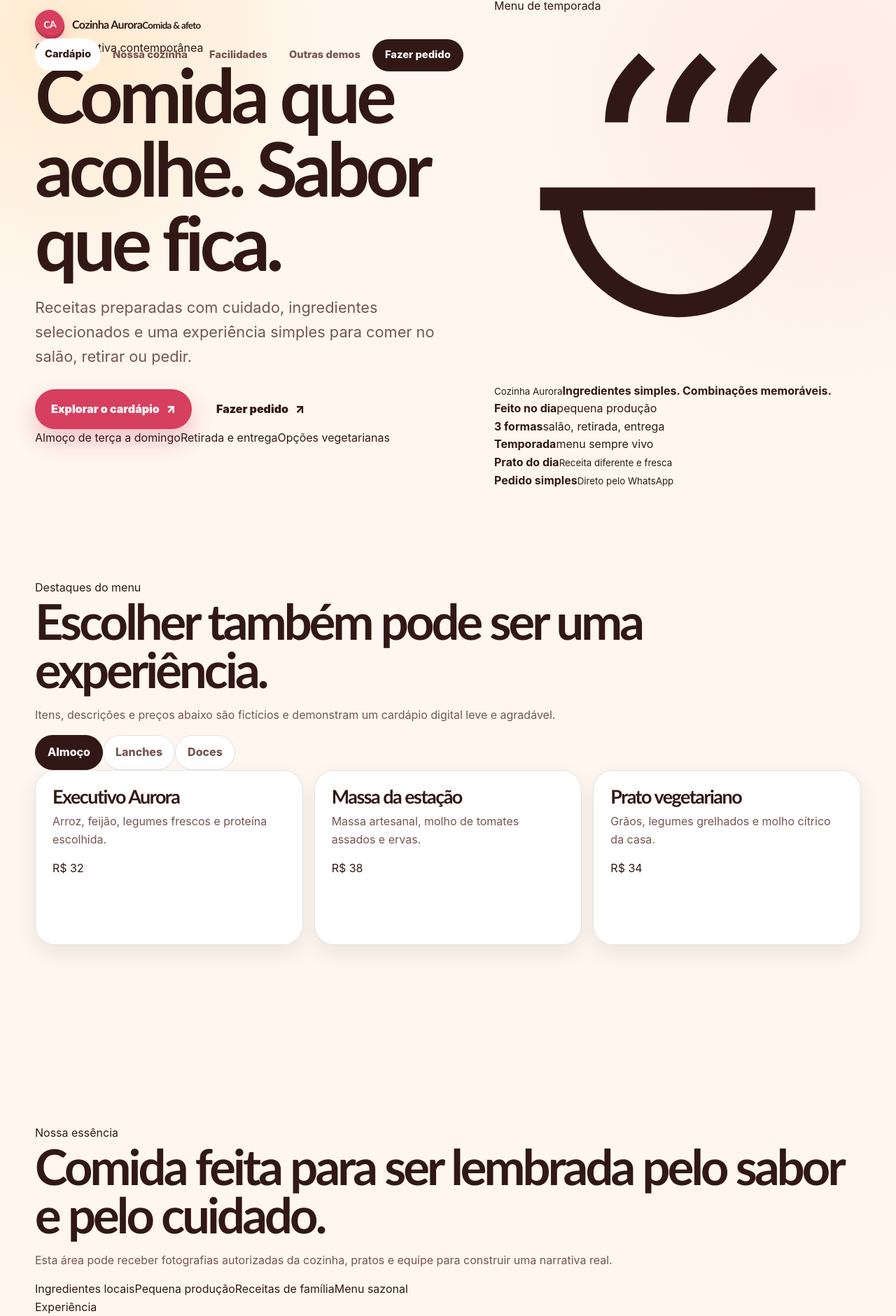
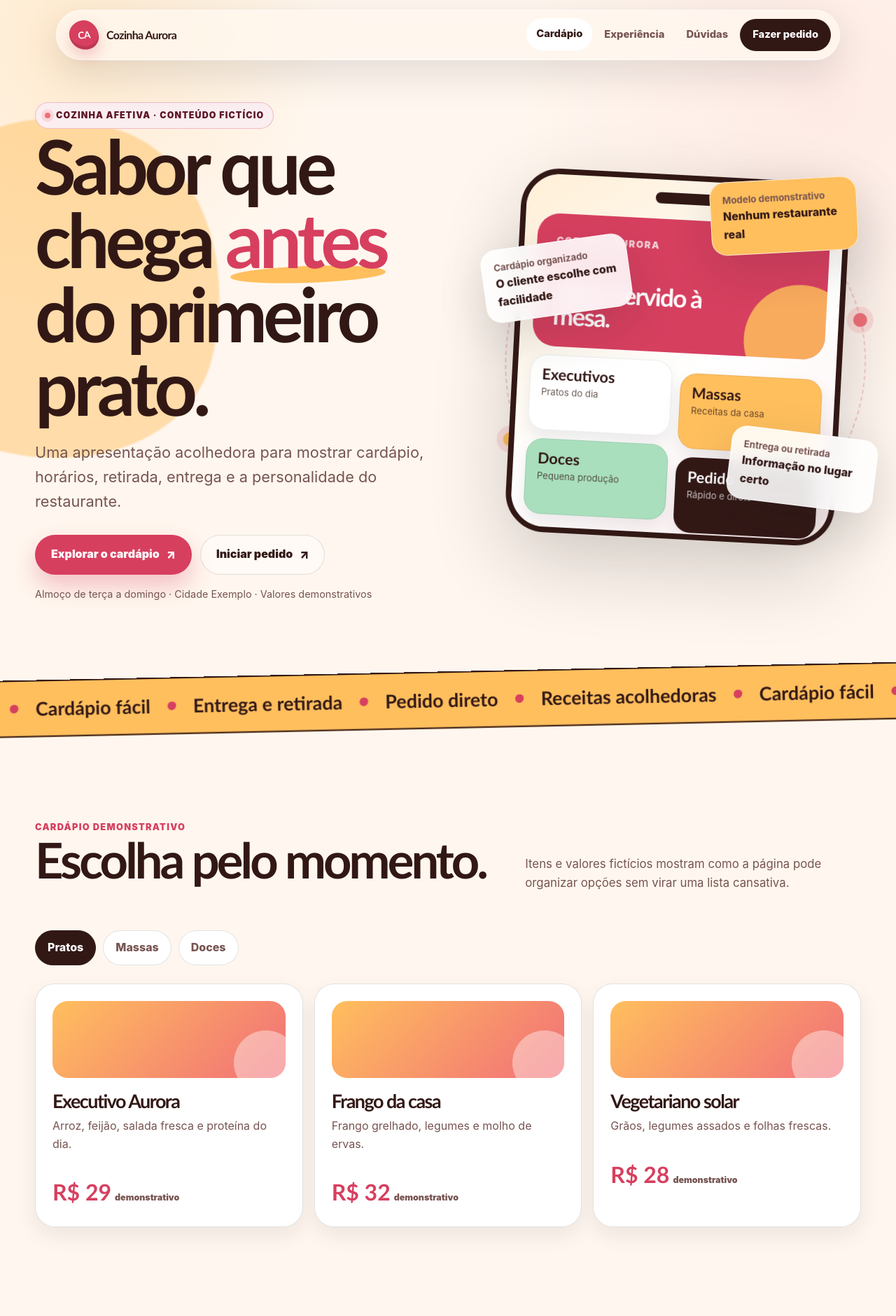
Before and after one commit to brunoferreirasalustiano/lead-finder-demos, a plain HTML site: page restaurante/index.html in a window 1280 px wide. Shown: the part 4-1884 px from the top of the page at 70% size. Drawn offline with Linux system fonts and the light colour scheme.

Commit message:
feat: transform restaurant demo into an immersive menu landing page

```diff
--- a/restaurante/index.html
+++ b/restaurante/index.html
@@ -1,20 +1,164 @@
 <!doctype html>
 <html lang="pt-BR" class="theme-food">
-<head><meta charset="utf-8"><meta name="viewport" content="width=device-width, initial-scale=1"><meta name="robots" content="noindex,nofollow"><meta name="theme-color" content="#b52d45"><meta name="description" content="Demonstração sofisticada e fictícia de landing page para restaurante."><title>Cozinha Aurora | Afeto servido à mesa</title><link rel="stylesheet" href="../assets/styles.css"></head>
-<body><div class="scroll-progress" data-scroll-progress aria-hidden="true"></div><a class="skip-link" href="#conteudo">Ir para o conteúdo</a><header class="site-header"><div class="container nav"><a class="brand" href="../"><span class="brand-mark">CA</span><span class="brand-copy">Cozinha Aurora<small>Comida & afeto</small></span></a><button class="menu-button" type="button" aria-expanded="false" aria-controls="menu" aria-label="Abrir menu" data-menu-button><span class="menu-icon"></span></button><nav id="menu" class="nav-links" data-menu><a href="#cardapio">Cardápio</a><a href="#historia">Nossa cozinha</a><a href="#facilidades">Facilidades</a><a href="../">Outras demos</a><a class="nav-cta" href="#contato">Fazer pedido</a></nav></div></header>
-<main id="conteudo">
-<section class="segment-hero"><div class="container hero-grid"><div class="hero-copy reveal"><span class="eyebrow">Cozinha afetiva contemporânea</span><h1 class="hero-title">Comida que acolhe. <span class="gradient-text">Sabor que fica.</span></h1><p class="lead">Receitas preparadas com cuidado, ingredientes selecionados e uma experiência simples para comer no salão, retirar ou pedir.</p><div class="hero-actions"><a class="btn btn-primary" href="#cardapio">Explorar o cardápio</a><a class="btn btn-secondary" href="#contato">Fazer pedido</a></div><div class="segment-labels"><span class="segment-label">Almoço de terça a domingo</span><span class="segment-label">Retirada e entrega</span><span class="segment-label">Opções vegetarianas</span></div></div>
-<div class="segment-stage reveal"><div class="stage-panel interactive-card"><div class="stage-content"><div class="stage-top"><span class="stage-badge">Menu de temporada</span><span class="stage-symbol"><svg viewBox="0 0 24 24" fill="none" stroke="currentColor" stroke-width="1.5"><path d="M5 12a7 7 0 0 0 14 0H5ZM3 12h18M8 7c0-2 1-3 2-4M12 7c0-2 1-3 2-4M16 7c0-2 1-3 2-4"/></svg></span></div><div class="stage-copy"><small>Cozinha Aurora</small><strong>Ingredientes simples. Combinações memoráveis.</strong><div class="stage-mini-grid"><div class="stage-mini"><b>Feito no dia</b><span>pequena produção</span></div><div class="stage-mini"><b>3 formas</b><span>salão, retirada, entrega</span></div><div class="stage-mini"><b>Temporada</b><span>menu sempre vivo</span></div></div></div></div></div><div class="stage-float top"><b>Prato do dia</b><small>Receita diferente e fresca</small></div><div class="stage-float bottom"><b>Pedido simples</b><small>Direto pelo WhatsApp</small></div></div></div></section>
+<head>
+  <meta charset="utf-8">
+  <meta name="viewport" content="width=device-width, initial-scale=1">
+  <meta name="robots" content="noindex,nofollow">
+  <meta name="description" content="Landing page demonstrativa e fictícia para restaurante e lanchonete.">
+  <title>Cozinha Aurora | Demonstração Lead Finder Brasil</title>
+  <link rel="stylesheet" href="../assets/styles.css">
+</head>
+<body>
+  <a class="skip-link" href="#conteudo">Ir para o conteúdo</a>
+  <div class="scroll-progress" data-scroll-progress aria-hidden="true"></div>
 
-<section id="cardapio" class="section section-soft"><div class="container"><div class="section-heading reveal"><div><span class="eyebrow">Destaques do menu</span><h2>Escolher também pode ser uma experiência.</h2></div><p>Itens, descrições e preços abaixo são fictícios e demonstram um cardápio digital leve e agradável.</p></div><div data-tabs><div class="menu-tabs" role="tablist" aria-label="Categorias do cardápio"><button class="tab-button" role="tab" aria-selected="true" aria-controls="almoco" id="tab-almoco">Almoço</button><button class="tab-button" role="tab" aria-selected="false" aria-controls="lanches" id="tab-lanches">Lanches</button><button class="tab-button" role="tab" aria-selected="false" aria-controls="doces" id="tab-doces">Doces</button></div>
-<div id="almoco" class="tab-panel" role="tabpanel" aria-labelledby="tab-almoco"><div class="menu-grid"><article class="menu-item reveal"><div class="menu-orb"></div><h3>Executivo Aurora</h3><p>Arroz, feijão, legumes frescos e proteína escolhida.</p><div class="price">R$ 32</div></article><article class="menu-item reveal"><div class="menu-orb"></div><h3>Massa da estação</h3><p>Massa artesanal, molho de tomates assados e ervas.</p><div class="price">R$ 38</div></article><article class="menu-item reveal"><div class="menu-orb"></div><h3>Prato vegetariano</h3><p>Grãos, legumes grelhados e molho cítrico da casa.</p><div class="price">R$ 34</div></article></div></div>
-<div id="lanches" class="tab-panel" role="tabpanel" aria-labelledby="tab-lanches" hidden><div class="menu-grid"><article class="menu-item"><div class="menu-orb"></div><h3>Sanduíche Aurora</h3><p>Pão artesanal, recheio grelhado e molho da casa.</p><div class="price">R$ 29</div></article><article class="menu-item"><div class="menu-orb"></div><h3>Tosta de cogumelos</h3><p>Pão rústico, cogumelos salteados e queijo.</p><div class="price">R$ 27</div></article><article class="menu-item"><div class="menu-orb"></div><h3>Salada crocante</h3><p>Folhas, grãos, frutas e vinagrete cítrico.</p><div class="price">R$ 25</div></article></div></div>
-<div id="doces" class="tab-panel" role="tabpanel" aria-labelledby="tab-doces" hidden><div class="menu-grid"><article class="menu-item"><div class="menu-orb"></div><h3>Bolo do dia</h3><p>Fatia generosa preparada em pequena produção.</p><div class="price">R$ 14</div></article><article class="menu-item"><div class="menu-orb"></div><h3>Creme de chocolate</h3><p>Chocolate intenso, flor de sal e crocante.</p><div class="price">R$ 16</div></article><article class="menu-item"><div class="menu-orb"></div><h3>Fruta & especiarias</h3><p>Fruta assada, creme leve e especiarias.</p><div class="price">R$ 15</div></article></div></div></div></div></section>
+  <header class="site-header" data-header>
+    <div class="nav-shell">
+      <a class="brand" href="../" aria-label="Voltar ao catálogo da Lead Finder Brasil"><span class="brand-mark">CA</span><span>Cozinha Aurora</span></a>
+      <button class="menu-button" type="button" aria-expanded="false" aria-controls="menu" data-menu-button aria-label="Abrir menu"><span class="menu-icon" aria-hidden="true"></span></button>
+      <nav id="menu" class="nav-links" aria-label="Navegação da demonstração" data-menu>
+        <a href="#cardapio">Cardápio</a>
+        <a href="#experiencia">Experiência</a>
+        <a href="#duvidas">Dúvidas</a>
+        <a class="nav-cta" href="#pedido">Fazer pedido</a>
+      </nav>
+    </div>
+  </header>
 
-<section id="historia" class="section"><div class="container showcase-split"><div class="showcase-visual reveal"><span class="eyebrow">Nossa essência</span><h2>Comida feita para ser lembrada pelo sabor e pelo cuidado.</h2><p>Esta área pode receber fotografias autorizadas da cozinha, pratos e equipe para construir uma narrativa real.</p><div class="showcase-tags"><span>Ingredientes locais</span><span>Pequena produção</span><span>Receitas de família</span><span>Menu sazonal</span></div></div><aside class="feature-panel reveal"><span class="eyebrow">Experiência</span><h3 style="margin-top:20px">Tudo o que o cliente precisa em um só lugar.</h3><ul class="feature-list"><li>Cardápio atualizado</li><li>Horários e dias de atendimento</li><li>Informação sobre entrega e retirada</li><li>Localização e estacionamento</li><li>Formas de pagamento</li></ul></aside></div></section>
+  <main id="conteudo">
+    <section class="hero" id="inicio">
+      <div class="container hero-grid">
+        <div class="hero-copy reveal from-left">
+          <span class="pill">Cozinha afetiva · conteúdo fictício</span>
+          <h1 class="hero-title">Sabor que chega <span class="word-accent">antes</span> do primeiro prato.</h1>
+          <p class="lead">Uma apresentação acolhedora para mostrar cardápio, horários, retirada, entrega e a personalidade do restaurante.</p>
+          <div class="hero-actions"><a class="btn btn-primary" href="#cardapio">Explorar o cardápio</a><a class="btn btn-ghost" href="#pedido">Iniciar pedido</a></div>
+          <p class="microcopy">Almoço de terça a domingo · Cidade Exemplo · Valores demonstrativos</p>
+        </div>
 
-<section id="facilidades" class="section section-soft"><div class="container"><div class="center-heading reveal"><span class="eyebrow">Do desejo ao pedido</span><h2>Menos etapas. Mais vontade de voltar.</h2><p>O site organiza as decisões e facilita o contato sem armazenar dados do cliente.</p></div><div class="process-grid"><article class="process-card reveal"><h3>Veja o cardápio</h3><p>Pratos, ingredientes, preços e disponibilidade apresentados de forma clara.</p></article><article class="process-card reveal"><h3>Escolha como receber</h3><p>Salão, retirada ou entrega conforme área atendida.</p></article><article class="process-card reveal"><h3>Confirme o pedido</h3><p>Contato direto com a equipe pelo canal comercial oficial.</p></article></div></div></section>
+        <div class="hero-visual reveal from-right" data-delay="100">
+          <div class="orbit" aria-hidden="true"></div>
+          <div class="device" data-tilt>
+            <div class="device-notch"></div>
+            <div class="device-hero"><small>Cozinha Aurora</small><strong>Afeto servido à mesa.</strong></div>
+            <div class="device-grid">
+              <div class="device-tile"><b>Executivos</b><span>Pratos do dia</span></div>
+              <div class="device-tile"><b>Massas</b><span>Receitas da casa</span></div>
+              <div class="device-tile"><b>Doces</b><span>Pequena produção</span></div>
+              <div class="device-tile"><b>Pedido</b><span>Rápido e direto</span></div>
+            </div>
+          </div>
+          <div class="float-card one" data-parallax="17"><small>Cardápio organizado</small>O cliente escolhe com facilidade</div>
+          <div class="float-card two" data-parallax="12"><small>Entrega ou retirada</small>Informação no lugar certo</div>
+          <div class="float-card three"><small>Modelo demonstrativo</small>Nenhum restaurante real</div>
+        </div>
+      </div>
+    </section>
 
-<section id="contato" class="cta"><div class="container reveal"><div class="cta-box"><span class="eyebrow">Seu próximo pedido</span><h2>Escolha com os olhos. Confirme com poucos toques.</h2><p>Este botão é demonstrativo e seria conectado ao WhatsApp oficial do restaurante após aprovação.</p><div class="hero-actions"><a class="btn btn-secondary" href="#" data-demo-action data-demo-message="Demonstração: o botão abriria o WhatsApp oficial do restaurante para confirmar itens, retirada ou entrega.">Iniciar pedido</a><a class="btn btn-ghost" href="../">Ver outros segmentos</a></div></div></div></section>
-</main>
-<footer class="site-footer"><div class="container"><div class="demo-notice">Demonstração fictícia da Lead Finder Brasil. Nome, pratos, preços, horários e condições de entrega são ilustrativos.</div><div class="footer-grid"><p><span class="footer-title">Cozinha Aurora</span>Comida que acolhe. Sabor que fica.</p><p><span class="footer-title">Horário fictício</span>Terça a domingo · 11h às 15h<br>Sexta e sábado · 18h às 22h</p><p><span class="footer-title">Projeto</span><a href="../">Lead Finder Brasil</a><br>© <span data-year></span></p></div></div></footer><div class="toast" role="status" aria-live="polite" data-toast></div><script src="../assets/script.js"></script></body></html>
+    <div class="marquee" aria-label="Diferenciais demonstrativos">
+      <div class="marquee-track">
+        <div class="marquee-group"><span>Receitas acolhedoras</span><i></i><span>Cardápio fácil</span><i></i><span>Entrega e retirada</span><i></i><span>Pedido direto</span><i></i></div>
+        <div class="marquee-group" aria-hidden="true"><span>Receitas acolhedoras</span><i></i><span>Cardápio fácil</span><i></i><span>Entrega e retirada</span><i></i><span>Pedido direto</span><i></i></div>
+      </div>
+    </div>
+
+    <section class="section" id="cardapio" data-tabs-root>
+      <div class="container">
+        <div class="section-head reveal"><div><span class="section-kicker">Cardápio demonstrativo</span><h2>Escolha pelo momento.</h2></div><p>Itens e valores fictícios mostram como a página pode organizar opções sem virar uma lista cansativa.</p></div>
+        <div class="tabs reveal" role="tablist" aria-label="Categorias do cardápio" data-tabs>
+          <button class="tab-button" type="button" role="tab" id="tab-pratos" aria-controls="painel-pratos" aria-selected="true">Pratos</button>
+          <button class="tab-button" type="button" role="tab" id="tab-massas" aria-controls="painel-massas" aria-selected="false" tabindex="-1">Massas</button>
+          <button class="tab-button" type="button" role="tab" id="tab-doces" aria-controls="painel-doces" aria-selected="false" tabindex="-1">Doces</button>
+        </div>
+
+        <div class="tab-panel" id="painel-pratos" role="tabpanel" aria-labelledby="tab-pratos">
+          <div class="menu-grid">
+            <article class="menu-item reveal"><div class="menu-thumb" aria-hidden="true"></div><h3>Executivo Aurora</h3><p>Arroz, feijão, salada fresca e proteína do dia.</p><div class="service-price">R$ 29 <small>demonstrativo</small></div></article>
+            <article class="menu-item reveal" data-delay="70"><div class="menu-thumb" aria-hidden="true"></div><h3>Frango da casa</h3><p>Frango grelhado, legumes e molho de ervas.</p><div class="service-price">R$ 32 <small>demonstrativo</small></div></article>
+            <article class="menu-item reveal" data-delay="140"><div class="menu-thumb" aria-hidden="true"></div><h3>Vegetariano solar</h3><p>Grãos, legumes assados e folhas frescas.</p><div class="service-price">R$ 28 <small>demonstrativo</small></div></article>
+          </div>
+        </div>
+
+        <div class="tab-panel" id="painel-massas" role="tabpanel" aria-labelledby="tab-massas" hidden>
+          <div class="menu-grid">
+            <article class="menu-item"><div class="menu-thumb" aria-hidden="true"></div><h3>Massa Aurora</h3><p>Massa artesanal com tomate assado e ervas.</p><div class="service-price">R$ 34 <small>demonstrativo</small></div></article>
+            <article class="menu-item"><div class="menu-thumb" aria-hidden="true"></div><h3>Nhoque de domingo</h3><p>Nhoque macio, molho rústico e queijo.</p><div class="service-price">R$ 36 <small>demonstrativo</small></div></article>
+            <article class="menu-item"><div class="menu-thumb" aria-hidden="true"></div><h3>Talharim verde</h3><p>Massa fresca, vegetais e molho cremoso.</p><div class="service-price">R$ 35 <small>demonstrativo</small></div></article>
+          </div>
+        </div>
+
+        <div class="tab-panel" id="painel-doces" role="tabpanel" aria-labelledby="tab-doces" hidden>
+          <div class="menu-grid">
+            <article class="menu-item"><div class="menu-thumb" aria-hidden="true"></div><h3>Pudim da casa</h3><p>Textura cremosa e calda de caramelo.</p><div class="service-price">R$ 12 <small>demonstrativo</small></div></article>
+            <article class="menu-item"><div class="menu-thumb" aria-hidden="true"></div><h3>Bolo do dia</h3><p>Fatia artesanal preparada em pequena produção.</p><div class="service-price">R$ 14 <small>demonstrativo</small></div></article>
+            <article class="menu-item"><div class="menu-thumb" aria-hidden="true"></div><h3>Creme cítrico</h3><p>Sobremesa leve com frutas da estação.</p><div class="service-price">R$ 13 <small>demonstrativo</small></div></article>
+          </div>
+        </div>
+      </div>
+    </section>
+
+    <section class="section surface-soft" id="experiencia">
+      <div class="container split-feature">
+        <div class="feature-canvas reveal from-left">
+          <div class="browser-card">
+            <div class="browser-top"><span></span><span></span><span></span></div>
+            <div class="browser-body"><div class="browser-banner"><small>Comida com história</small><strong>Uma experiência visual que desperta vontade.</strong></div><div class="browser-row"><span></span><span></span><span></span></div></div>
+          </div>
+        </div>
+        <div class="reveal from-right">
+          <span class="section-kicker">Mais que cardápio</span>
+          <h2>Uma página que comunica o clima do lugar.</h2>
+          <p class="lead">A identidade, o tom dos textos e a organização do conteúdo ajudam o visitante a imaginar a experiência antes de pedir.</p>
+          <ul class="check-list">
+            <li>Cardápio resumido e fácil de navegar</li>
+            <li>Horário, localização e regiões de entrega</li>
+            <li>Opções de retirada e consumo no local</li>
+            <li>Chamada direta para pedido</li>
+            <li>Visual responsivo e agradável no celular</li>
+          </ul>
+        </div>
+      </div>
+    </section>
+
+    <section class="section-tight">
+      <div class="container"><div class="story-panel reveal"><span class="pill">História e personalidade</span><h2>Um bom prato começa pela expectativa.</h2><p>A landing page pode apresentar a proposta da cozinha, os diferenciais, o ambiente e as informações essenciais sem sobrecarregar o visitante.</p></div></div>
+    </section>
+
+    <section class="section" id="duvidas">
+      <div class="narrow">
+        <div class="section-head reveal"><div><span class="section-kicker">Perguntas frequentes</span><h2>Tudo antes do pedido.</h2></div><p>Exemplo de seção que reduz atrito e evita perguntas repetidas.</p></div>
+        <div class="faq">
+          <article class="faq-item reveal"><button class="faq-button" type="button" aria-expanded="true" aria-controls="faq-food-1" data-faq-button>Os pratos e preços são reais?</button><div class="faq-panel" id="faq-food-1"><p>Não. Todo o cardápio é fictício e serve apenas para demonstrar a experiência.</p></div></article>
+          <article class="faq-item reveal"><button class="faq-button" type="button" aria-expanded="false" aria-controls="faq-food-2" data-faq-button>Existe entrega?</button><div class="faq-panel" id="faq-food-2"><p>Neste modelo, a seção pode informar bairros atendidos, taxa, prazo e opção de retirada.</p></div></article>
+          <article class="faq-item reveal"><button class="faq-button" type="button" aria-expanded="false" aria-controls="faq-food-3" data-faq-button>O botão faz um pedido real?</button><div class="faq-panel" id="faq-food-3"><p>Não. Na demonstração, o botão apenas exibe um aviso e não envia mensagens.</p></div></article>
+        </div>
+      </div>
+    </section>
+
+    <section class="cta-wrap" id="pedido">
+      <div class="container">
+        <div class="cta-card reveal">
+          <span class="section-kicker">Pedido demonstrativo</span>
+          <h2>Escolha seu prato e fale com a equipe.</h2>
+          <p>Na versão real, este botão poderia abrir o WhatsApp oficial com uma mensagem inicial organizada e sem coletar dados no site.</p>
+          <div class="hero-actions"><a class="btn btn-dark" href="#" data-demo-action data-demo-message="Demonstração: o pedido será conectado ao WhatsApp oficial do restaurante somente após aprovação.">Iniciar pedido</a><a class="btn btn-light" href="../">Ver outros modelos</a></div>
+        </div>
+      </div>
+    </section>
+  </main>
+
+  <footer class="site-footer">
+    <div class="container">
+      <div class="demo-notice">Demonstração fictícia criada pela Lead Finder Brasil. Nenhuma informação representa uma empresa real.</div>
+      <div class="footer-grid">
+        <div><a class="brand" href="../"><span class="brand-mark">CA</span><span>Cozinha Aurora</span></a><p>Nome, preços e conteúdo fictícios.</p></div>
+        <div class="footer-links"><strong>Navegação</strong><a href="#cardapio">Cardápio</a><a href="#experiencia">Experiência</a><a href="#duvidas">Dúvidas</a></div>
+        <div class="footer-links"><strong>Projeto</strong><a href="../">Lead Finder Brasil</a><span>© <span data-year></span></span></div>
+      </div>
+    </div>
+  </footer>
+
+  <div class="toast" role="status" aria-live="polite" data-toast></div>
+  <script src="../assets/script.js"></script>
+</body>
+</html>
```
